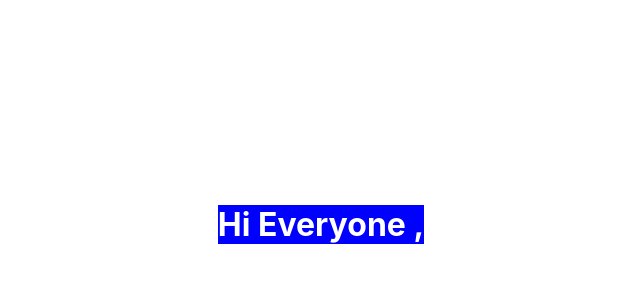
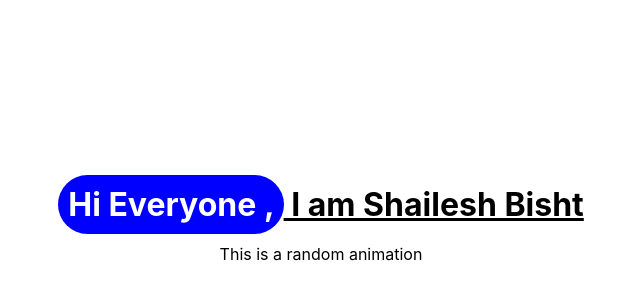
Before and after one commit to ShaileshBisht/gsap-text-animation, a React (Create React App) app: page / in a window 1280 px wide. Shown: the part 176-476 px from the top of the page, without its empty margins (319-959 px from the left). Built offline with nearby package versions, Linux system fonts and the light colour scheme.

Commit message:
add .box2 and span

```diff
--- a/src/App.css
+++ b/src/App.css
@@ -1,10 +1,16 @@
 .app {
-  display: grid;
   width: 100%;
   height: 100vh;
-  place-items: center;
+  display: flex;
+  align-items: center;
+  justify-content: center;
+  flex-direction: column;
 }
 
 .box1-2 {
-  display: none;
+  opacity: 0;
 }
+
+.box2 {
+  margin-top: 20px;
+}
--- a/src/App.js
+++ b/src/App.js
@@ -15,12 +15,15 @@ function App() {
         duration: 1.5,
         background: "blue",
         ease: "steps(12)",
+        borderRadius: "50px",
+        padding: "10px",
       })
       .to(
         ".box1-1",
         { duration: 1.5, color: "white", ease: "steps(12)" },
         "-=1.5"
-      );
+      )
+      .to(".box1-2", { duration: 2, opacity: 1, textDecoration: "underline" });
   }, []);
 
   return (
@@ -31,6 +34,13 @@ function App() {
           <span className="box1-2"> I am Shailesh Bisht</span>
         </h1>
       </div>
+      <div className="box2">
+        <span>This </span>
+        <span>is </span>
+        <span>a </span>
+        <span>random </span>
+        <span>animation</span>
+      </div>
     </div>
   );
 }
```
